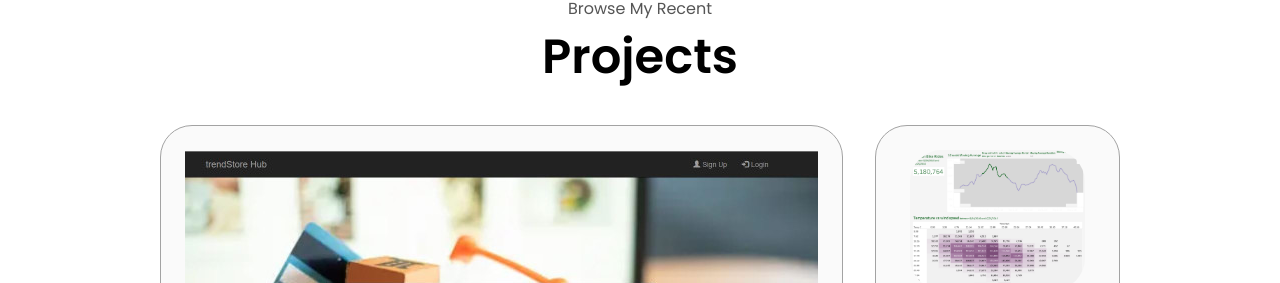
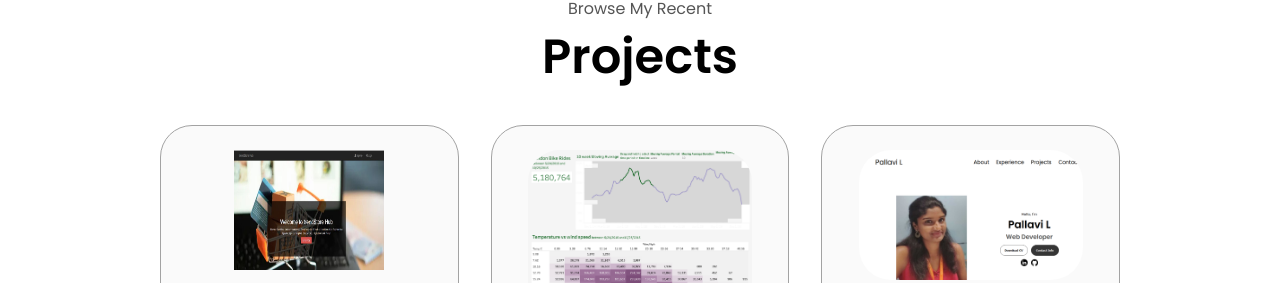
Before and after one commit to l-pallavi/MyPortfolio.github.io, a plain HTML site: page index.html in a window 1280 px wide. Shown: the part 2590-2873 px from the top of the page. Drawn offline with Linux system fonts and the light colour scheme.

Commit message:
Update index.html

```diff
--- a/index.html
+++ b/index.html
@@ -273,7 +273,7 @@
           <div class="details-container color-container">
             <div class="article-container">
               <img
-                src="./assets/project-1.jpg"
+                src="./assets/project-1.jpg" width="150" height="120"
                 alt="Project 1"
                 class="project-1-img"
               />
@@ -297,7 +297,7 @@
           <div class="details-container color-container">
             <div class="article-container">
               <img
-                src="./assets/project-dash.png"
+                src="./assets/project-dash.png" width="150" height="120"
                 alt="Project 2"
                 class="project-img"
               />
@@ -321,7 +321,7 @@
           <div class="details-container color-container">
             <div class="article-container">
               <img
-                src="./assets/Capture.PNG"
+                src="./assets/Capture.PNG" width="150" height="120"
                 alt="Project 3"
                 class="project-img"
               />
```
